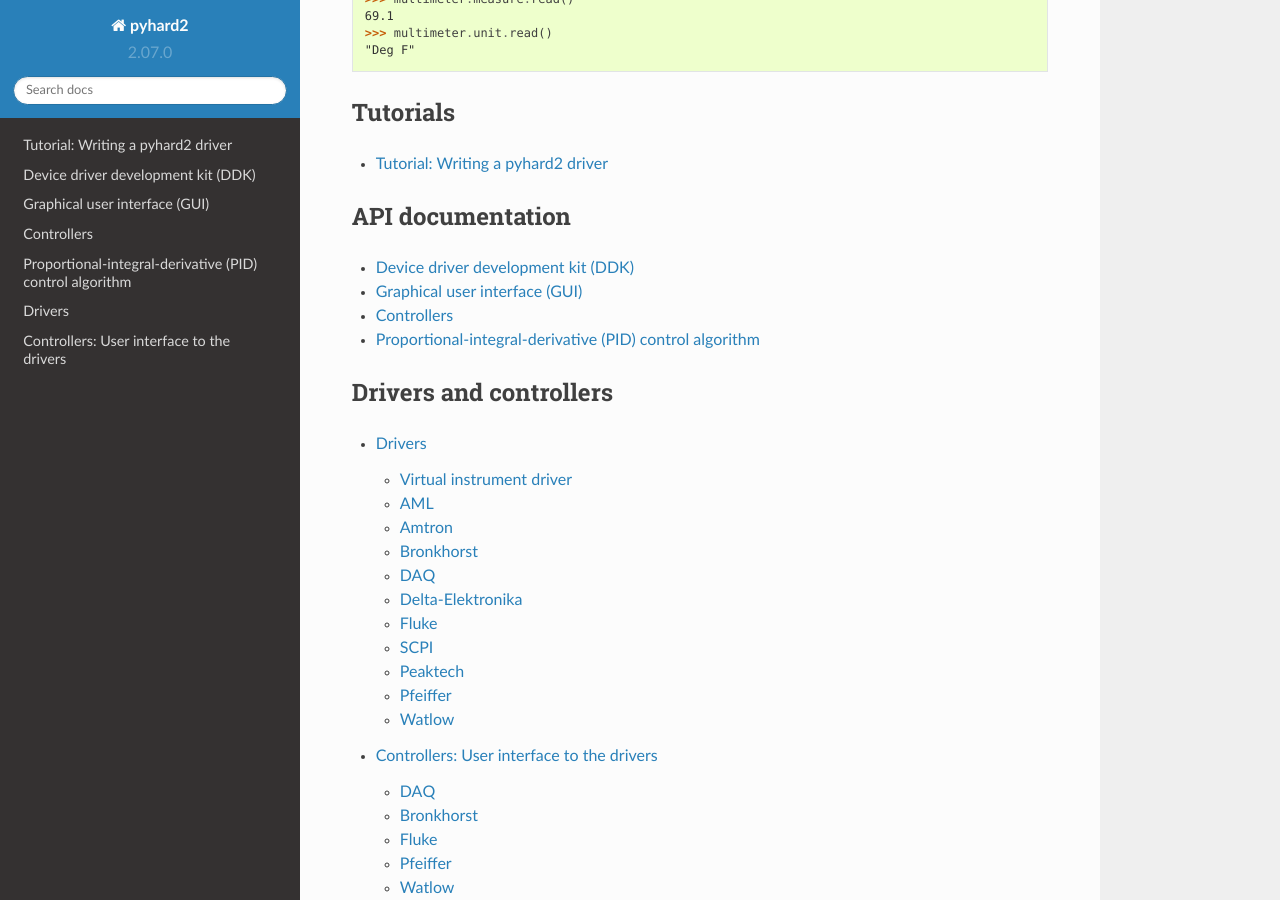
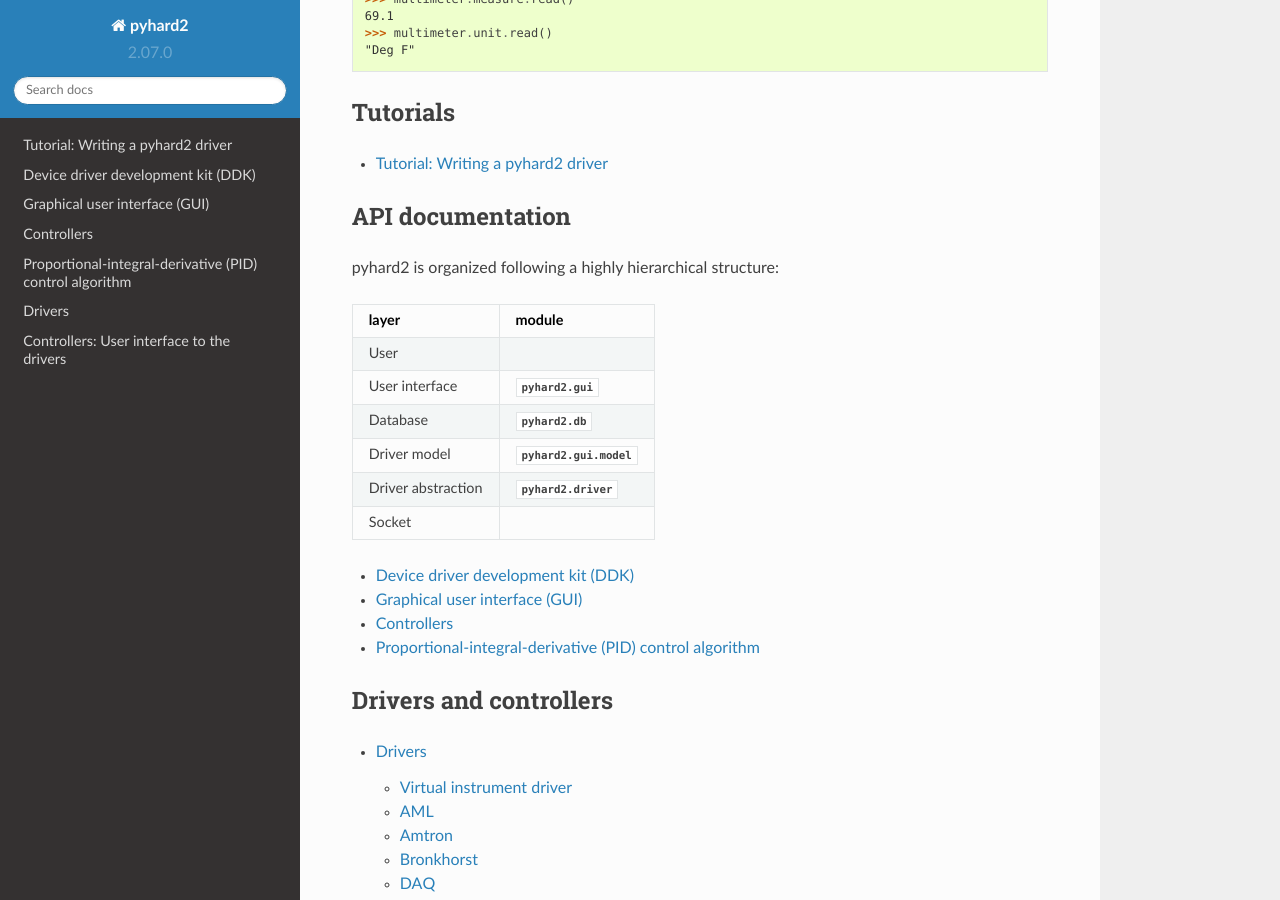
Before and after one commit to Synss/pyhard2, a Sphinx documentation site: the page built from documentation/index.rst, in a window 1280 px wide and 900 px high, scrolled down 1316 px. Built offline with Sphinx 7.4.7 and the Read the Docs theme 2.0.0, drawn with Linux system fonts in a browser that asks for light colours.

Commit message:
documentation

```diff
--- a/documentation/index.rst
+++ b/documentation/index.rst
@@ -57,6 +57,21 @@
 
 API documentation
 =================
+
+pyhard2 is organized following a highly hierarchical structure:
+
+.. table::
+
+   ==================   ========================
+   layer                module
+   ==================   ========================
+   User
+   User interface       :mod:`pyhard2.gui`
+   Database             :mod:`pyhard2.db`
+   Driver model         :mod:`pyhard2.gui.model`
+   Driver abstraction   :mod:`pyhard2.driver`
+   Socket
+   ==================   ========================
 
 .. toctree::
    :maxdepth: 1
```
